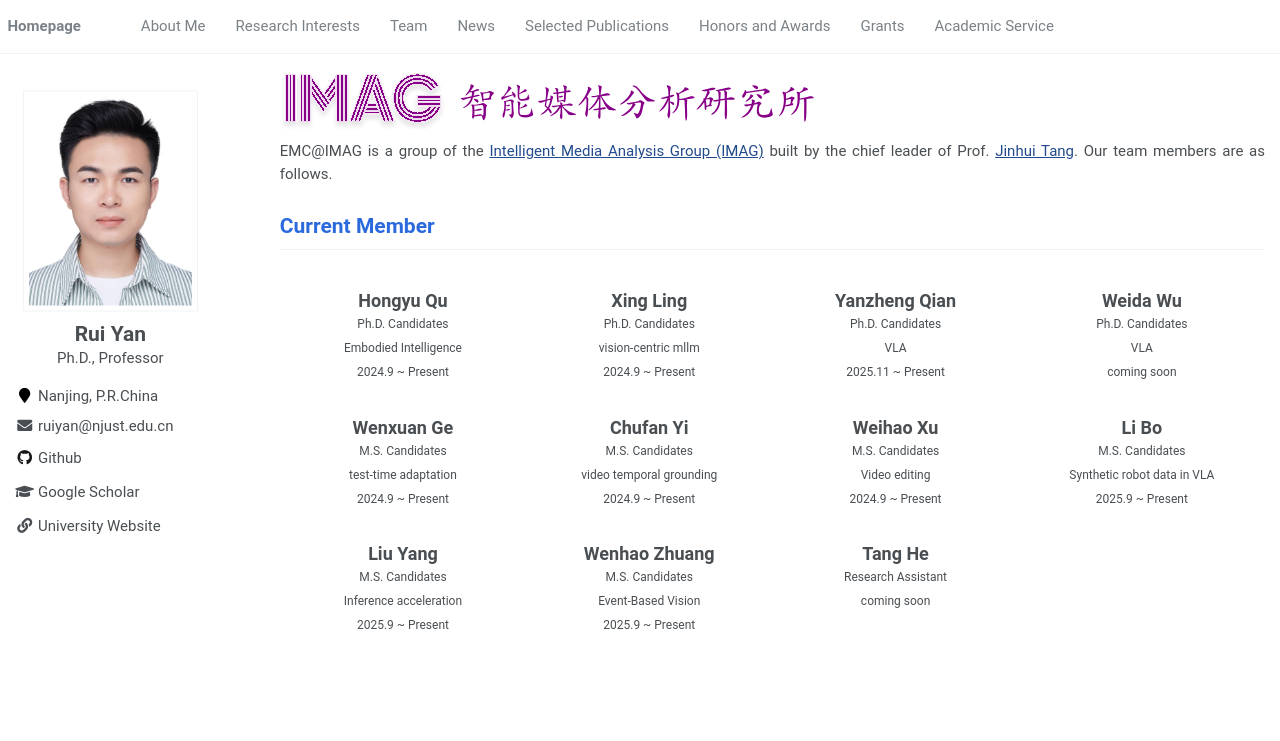
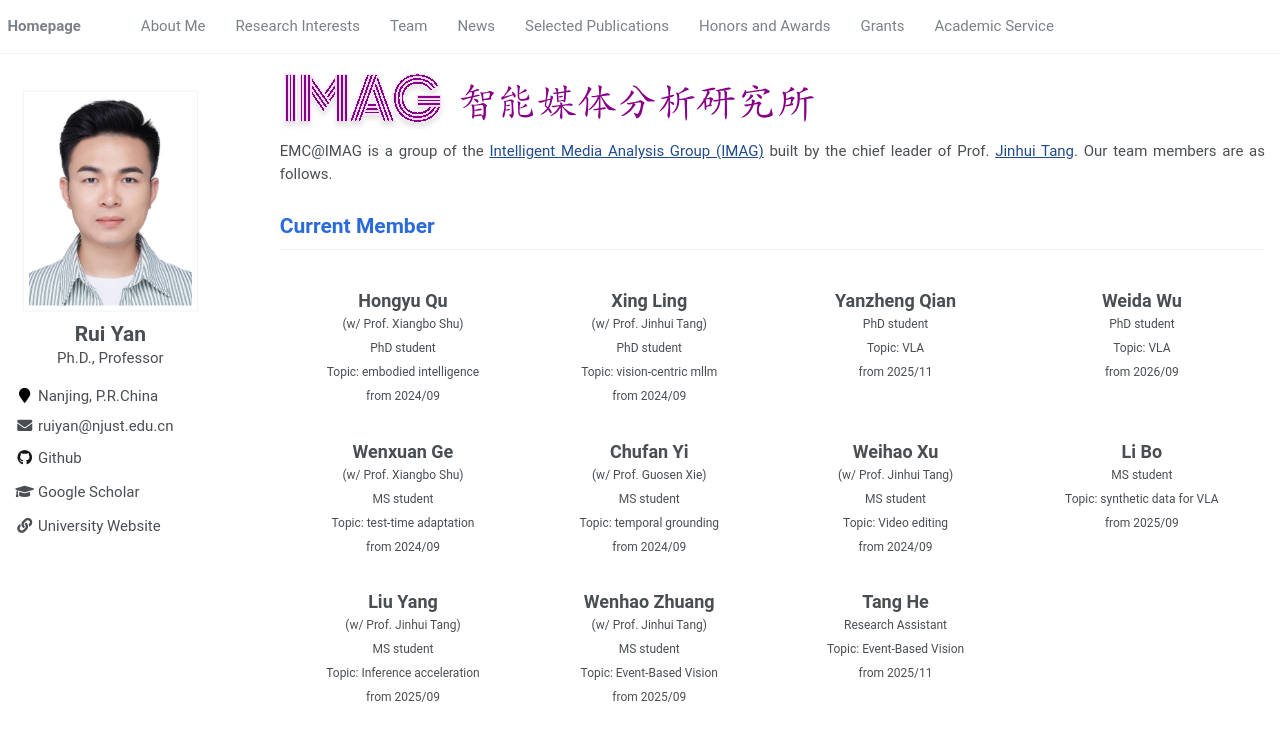
Before and after one commit to ruiyan1995/ruiyan1995.github.io, a Jekyll site: the page built from _pages/team.md, in a window 1280 px wide. Shown: the top 741 px of the page. Built offline with Jekyll 4.4.1, drawn with Linux system fonts in a browser that asks for light colours.

Commit message:
Update team.md

```diff
--- a/_pages/team.md
+++ b/_pages/team.md
@@ -195,9 +195,10 @@ EMC@IMAG is a group of the <a href="https://imag-njust.net/">Intelligent Media A
     <div class="card d-flex flex-column h-100 text-center">
       <div class="card-body">
         <h6 class="card-title mb-0">Hongyu Qu</h6>
-        <p class="card-text mb-neg-1 fs--1 text-primary fw-bold">Ph.D. Candidates</p>
-        <p class="card-text mb-neg-1 fs--1 text-primary fw-bold">Embodied Intelligence</p>
-        <p class="mb-neg-2">2024.9 ~ Present</p>
+        <p class="card-text mb-neg-1 fs--1 text-primary fw-bold">(w/ Prof. Xiangbo Shu)</p>
+        <p class="card-text mb-neg-1 fs--1 text-primary fw-bold">PhD student</p>
+        <p class="card-text mb-neg-1 fs--1 text-primary fw-bold">Topic: embodied intelligence</p>
+        <p class="mb-neg-2">from 2024/09</p>
       </div>
     </div>
   </div>
@@ -207,9 +208,10 @@ EMC@IMAG is a group of the <a href="https://imag-njust.net/">Intelligent Media A
     <div class="card d-flex flex-column h-100 text-center">
       <div class="card-body">
         <h6 class="card-title mb-0">Xing Ling</h6>
-        <p class="card-text mb-neg-1 fs--1 text-primary fw-bold">Ph.D. Candidates</p>
-        <p class="card-text mb-neg-1 fs--1 text-primary fw-bold">vision-centric mllm</p>
-        <p class="mb-neg-2">2024.9 ~ Present</p>
+        <p class="card-text mb-neg-1 fs--1 text-primary fw-bold">(w/ Prof. Jinhui Tang)</p>
+        <p class="card-text mb-neg-1 fs--1 text-primary fw-bold">PhD student</p>
+        <p class="card-text mb-neg-1 fs--1 text-primary fw-bold">Topic: vision-centric mllm</p>
+        <p class="mb-neg-2">from 2024/09</p>
       </div>
     </div>
   </div>
@@ -219,9 +221,9 @@ EMC@IMAG is a group of the <a href="https://imag-njust.net/">Intelligent Media A
     <div class="card d-flex flex-column h-100 text-center">
       <div class="card-body">
         <h6 class="card-title mb-0">Yanzheng Qian</h6>
-        <p class="card-text mb-neg-1 fs--1 text-primary fw-bold">Ph.D. Candidates</p>
-        <p class="card-text mb-neg-1 fs--1 text-primary fw-bold">VLA</p>
-        <p class="mb-neg-2">2025.11 ~ Present</p>
+        <p class="card-text mb-neg-1 fs--1 text-primary fw-bold">PhD student</p>
+        <p class="card-text mb-neg-1 fs--1 text-primary fw-bold">Topic: VLA</p>
+        <p class="mb-neg-2">from 2025/11</p>
       </div>
     </div>
   </div>
@@ -231,9 +233,9 @@ EMC@IMAG is a group of the <a href="https://imag-njust.net/">Intelligent Media A
     <div class="card d-flex flex-column h-100 text-center">
       <div class="card-body">
         <h6 class="card-title mb-0">Weida Wu</h6>
-        <p class="card-text mb-neg-1 fs--1 text-primary fw-bold">Ph.D. Candidates</p>
-        <p class="card-text mb-neg-1 fs--1 text-primary fw-bold">VLA</p>
-        <p class="mb-neg-2">coming soon</p>
+        <p class="card-text mb-neg-1 fs--1 text-primary fw-bold">PhD student</p>
+        <p class="card-text mb-neg-1 fs--1 text-primary fw-bold">Topic: VLA</p>
+        <p class="mb-neg-2">from 2026/09</p>
       </div>
     </div>
   </div>
@@ -243,9 +245,10 @@ EMC@IMAG is a group of the <a href="https://imag-njust.net/">Intelligent Media A
     <div class="card d-flex flex-column h-100 text-center">
       <div class="card-body">
         <h6 class="card-title mb-0">Wenxuan Ge</h6>
-        <p class="card-text mb-neg-1 fs--1 text-primary fw-bold">M.S. Candidates</p>
-        <p class="card-text mb-neg-1 fs--1 text-primary fw-bold">test-time adaptation</p>
-        <p class="mb-neg-2">2024.9 ~ Present</p>
+        <p class="card-text mb-neg-1 fs--1 text-primary fw-bold">(w/ Prof. Xiangbo Shu)</p>
+        <p class="card-text mb-neg-1 fs--1 text-primary fw-bold">MS student</p>
+        <p class="card-text mb-neg-1 fs--1 text-primary fw-bold">Topic: test-time adaptation</p>
+        <p class="mb-neg-2">from 2024/09</p>
       </div>
     </div>
   </div>
@@ -255,9 +258,10 @@ EMC@IMAG is a group of the <a href="https://imag-njust.net/">Intelligent Media A
     <div class="card d-flex flex-column h-100 text-center">
       <div class="card-body">
         <h6 class="card-title mb-0">Chufan Yi</h6>
-        <p class="card-text mb-neg-1 fs--1 text-primary fw-bold">M.S. Candidates</p>
-        <p class="card-text mb-neg-1 fs--1 text-primary fw-bold">video temporal grounding</p>
-        <p class="mb-neg-2">2024.9 ~ Present</p>
+        <p class="card-text mb-neg-1 fs--1 text-primary fw-bold">(w/ Prof. Guosen Xie)</p>
+        <p class="card-text mb-neg-1 fs--1 text-primary fw-bold">MS student</p>
+        <p class="card-text mb-neg-1 fs--1 text-primary fw-bold">Topic: temporal grounding</p>
+        <p class="mb-neg-2">from 2024/09</p>
       </div>
     </div>
   </div>
@@ -267,9 +271,10 @@ EMC@IMAG is a group of the <a href="https://imag-njust.net/">Intelligent Media A
     <div class="card d-flex flex-column h-100 text-center">
       <div class="card-body">
         <h6 class="card-title mb-0">Weihao Xu</h6>
-        <p class="card-text mb-neg-1 fs--1 text-primary fw-bold">M.S. Candidates</p>
-        <p class="card-text mb-neg-1 fs--1 text-primary fw-bold">Video editing</p>
-        <p class="mb-neg-2">2024.9 ~ Present</p>
+        <p class="card-text mb-neg-1 fs--1 text-primary fw-bold">(w/ Prof. Jinhui Tang)</p>
+        <p class="card-text mb-neg-1 fs--1 text-primary fw-bold">MS student</p>
+        <p class="card-text mb-neg-1 fs--1 text-primary fw-bold">Topic: Video editing</p>
+        <p class="mb-neg-2">from 2024/09</p>
       </div>
     </div>
   </div>
@@ -279,9 +284,9 @@ EMC@IMAG is a group of the <a href="https://imag-njust.net/">Intelligent Media A
     <div class="card d-flex flex-column h-100 text-center">
       <div class="card-body">
         <h6 class="card-title mb-0">Li Bo</h6>
-        <p class="card-text mb-neg-1 fs--1 text-primary fw-bold">M.S. Candidates</p>
-        <p class="card-text mb-neg-1 fs--1 text-primary fw-bold">Synthetic robot data in VLA </p>
-        <p class="mb-neg-2">2025.9 ~ Present</p>
+        <p class="card-text mb-neg-1 fs--1 text-primary fw-bold">MS student</p>
+        <p class="card-text mb-neg-1 fs--1 text-primary fw-bold">Topic: synthetic data for VLA </p>
+        <p class="mb-neg-2">from 2025/09</p>
       </div>
     </div>
   </div>
@@ -291,9 +296,10 @@ EMC@IMAG is a group of the <a href="https://imag-njust.net/">Intelligent Media A
     <div class="card d-flex flex-column h-100 text-center">
       <div class="card-body">
         <h6 class="card-title mb-0"> Liu Yang</h6>
-        <p class="card-text mb-neg-1 fs--1 text-primary fw-bold">M.S. Candidates</p>
-        <p class="card-text mb-neg-1 fs--1 text-primary fw-bold">Inference acceleration</p>
-        <p class="mb-neg-2">2025.9 ~ Present</p>
+        <p class="card-text mb-neg-1 fs--1 text-primary fw-bold">(w/ Prof. Jinhui Tang)</p>
+        <p class="card-text mb-neg-1 fs--1 text-primary fw-bold">MS student</p>
+        <p class="card-text mb-neg-1 fs--1 text-primary fw-bold">Topic: Inference acceleration</p>
+        <p class="mb-neg-2">from 2025/09</p>
       </div>
     </div>
   </div>
@@ -303,9 +309,10 @@ EMC@IMAG is a group of the <a href="https://imag-njust.net/">Intelligent Media A
     <div class="card d-flex flex-column h-100 text-center">
       <div class="card-body">
         <h6 class="card-title mb-0">Wenhao Zhuang</h6>
-        <p class="card-text mb-neg-1 fs--1 text-primary fw-bold">M.S. Candidates</p>
-        <p class="card-text mb-neg-1 fs--1 text-primary fw-bold">Event-Based Vision</p>
-        <p class="mb-neg-2">2025.9 ~ Present</p>
+        <p class="card-text mb-neg-1 fs--1 text-primary fw-bold">(w/ Prof. Jinhui Tang)</p>
+        <p class="card-text mb-neg-1 fs--1 text-primary fw-bold">MS student</p>
+        <p class="card-text mb-neg-1 fs--1 text-primary fw-bold">Topic: Event-Based Vision</p>
+        <p class="mb-neg-2">from 2025/09</p>
       </div>
     </div>
   </div>
@@ -315,7 +322,8 @@ EMC@IMAG is a group of the <a href="https://imag-njust.net/">Intelligent Media A
       <div class="card-body">
         <h6 class="card-title mb-0">Tang He</h6>
         <p class="card-text mb-neg-1 fs--1 text-primary fw-bold">Research Assistant</p>
-        <p class="mb-neg-2">coming soon</p>
+        <p class="card-text mb-neg-1 fs--1 text-primary fw-bold">Topic: Event-Based Vision</p>
+        <p class="mb-neg-2">from 2025/11</p>
       </div>
     </div>
   </div>
```
